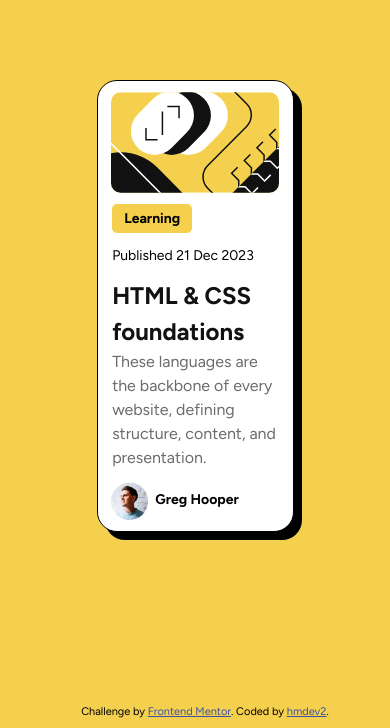
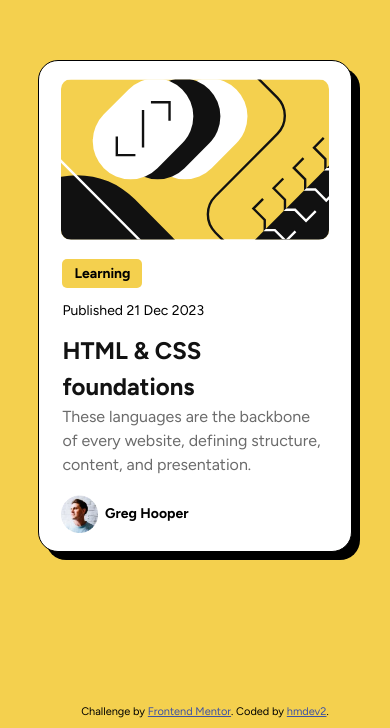
Before and after one commit to hmdev2/blog-preview-card, a plain HTML site: page index.html in a window 390 px wide. Shown: the part 116-844 px from the top of the page. Drawn offline with Linux system fonts and the light colour scheme.

Commit message:
alterações

```diff
--- a/assets/css/style.css
+++ b/assets/css/style.css
@@ -53,6 +53,7 @@ body {
 	justify-content: center;
 	align-items: center;
 	min-height: 100hv;
+	max-width: 1040;
 }
 
 section {
@@ -145,3 +146,9 @@ footer {
 	text-align: center;
 	padding: 10px;
 }
+
+@media (max-width: 540px) {
+	#container {
+		width: 80%;
+	}
+}
```
